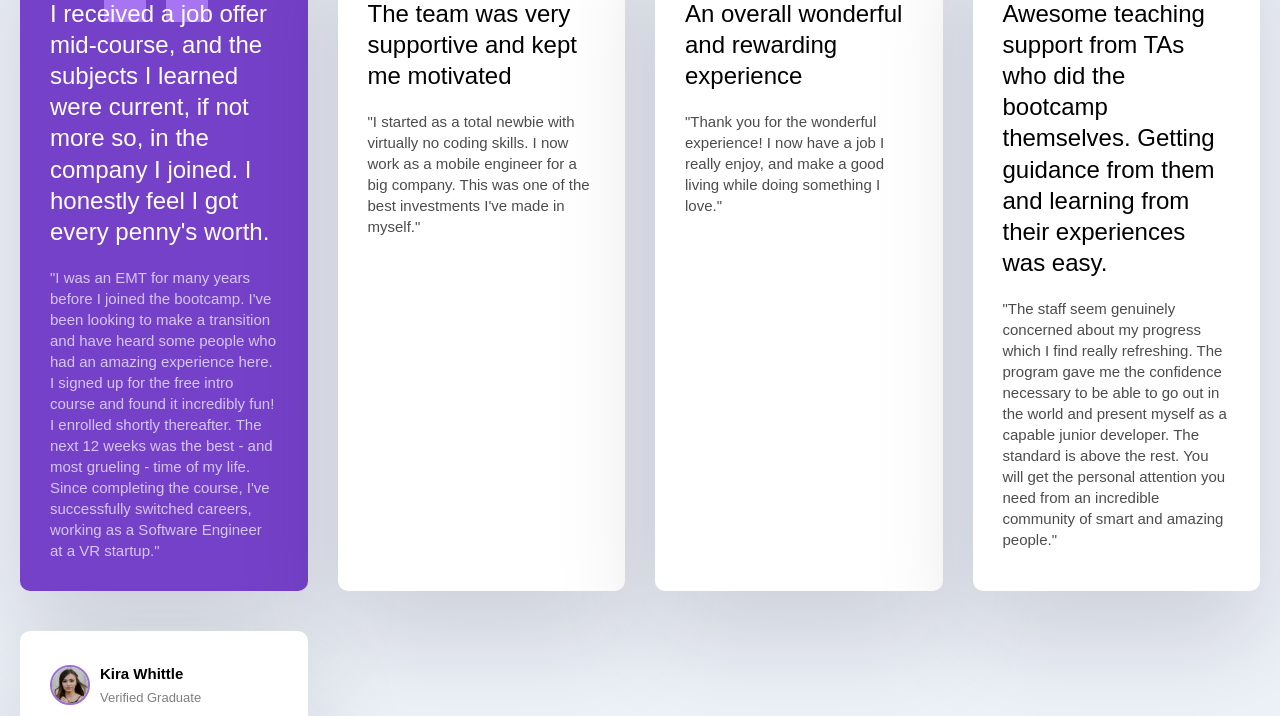
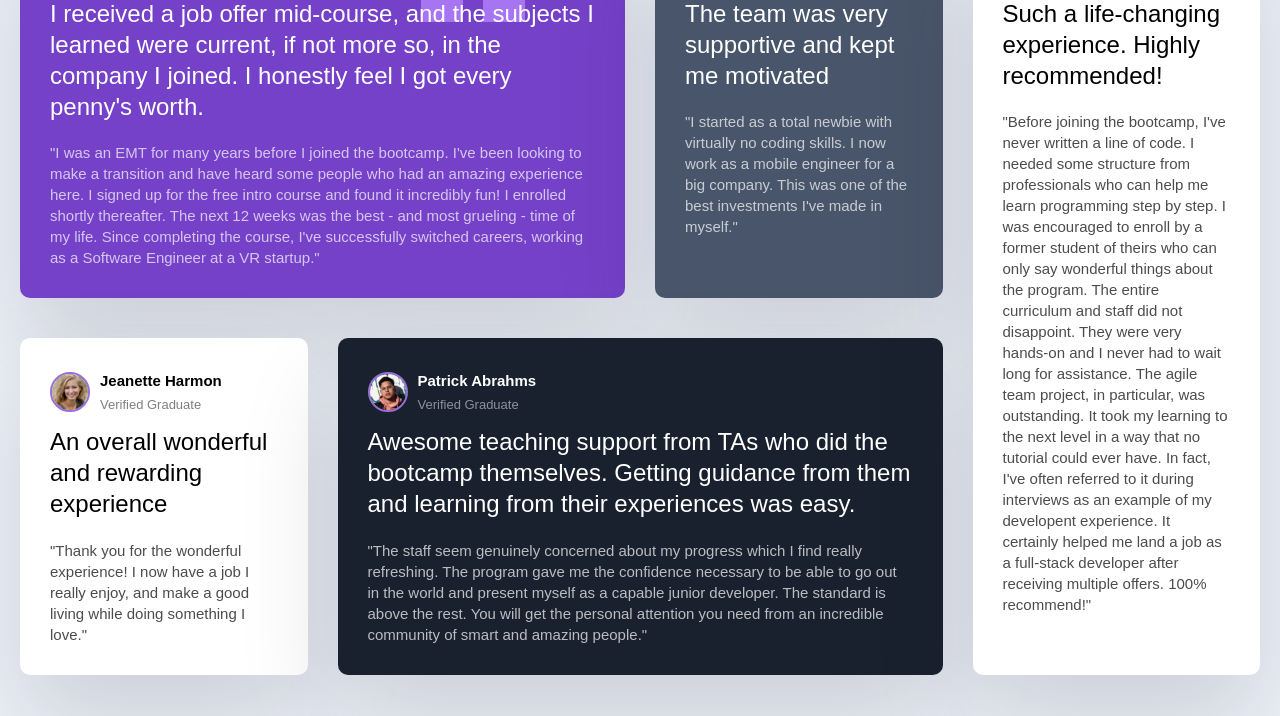
Before and after one commit to Anjana091/learning-grid, a plain HTML site: page index.html in a window 1280 px wide. Shown: the part 210-926 px from the top of the page. Drawn offline with Linux system fonts and the light colour scheme.

Commit message:
Added color and style

```diff
--- a/styles.css
+++ b/styles.css
@@ -71,3 +71,28 @@ body {
   line-height: 1.4;
   opacity: 70%;
 }
+
+
+.card-gray-blue {
+  background: hsl(217, 19%, 35%);
+  color: #fff;
+}
+
+.card-black-blue {
+  background: hsl(219, 29%, 14%);
+  color: #fff;
+}
+
+.card:nth-of-type(1) {
+  grid-column: 1 / 3;
+}
+
+.card:nth-of-type(4) {
+  grid-column: 2 / 4;
+  grid-row: 2;
+}
+
+.card:nth-of-type(5) {
+  grid-column: 4;
+  grid-row: 1 / 3;
+}
```
